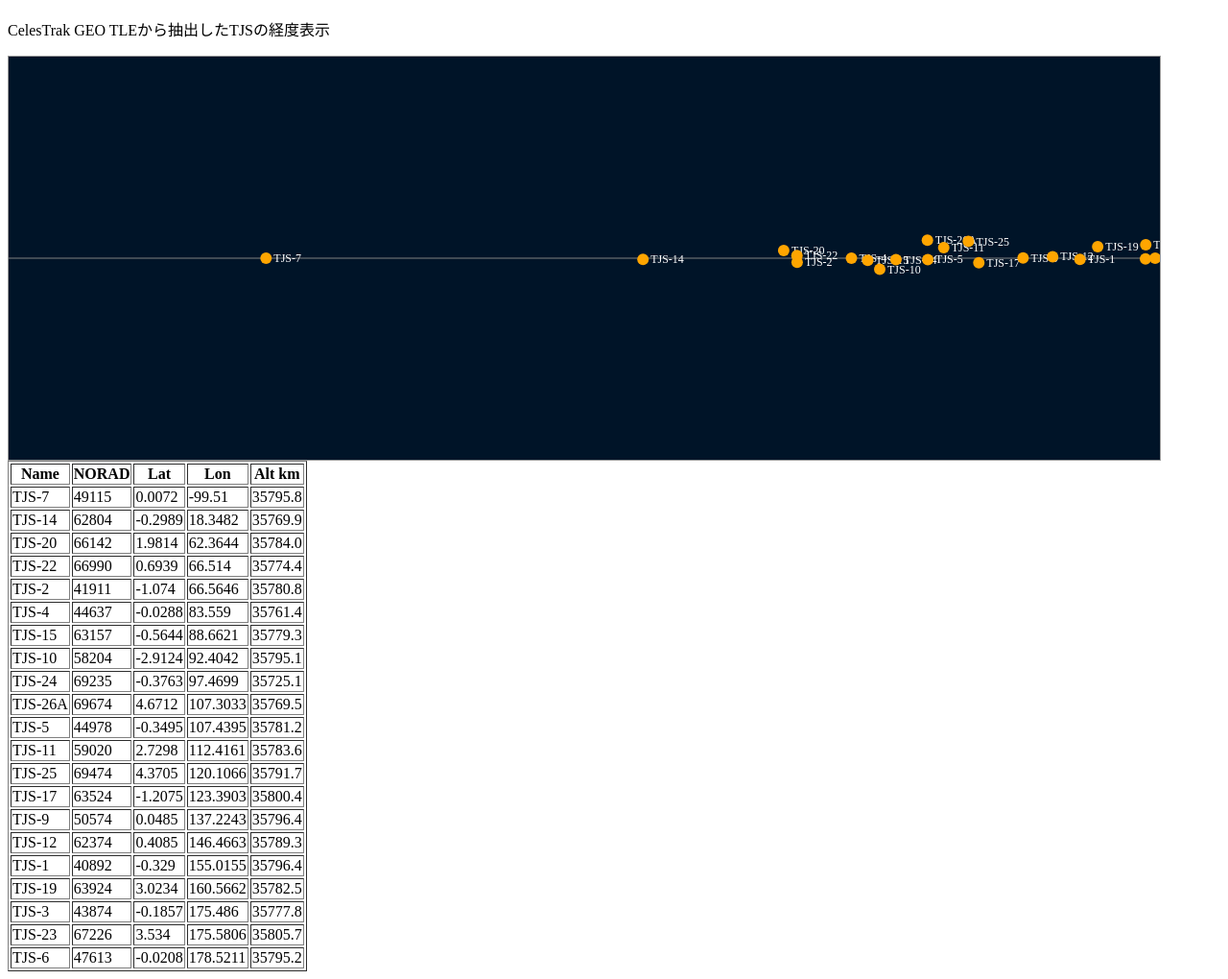
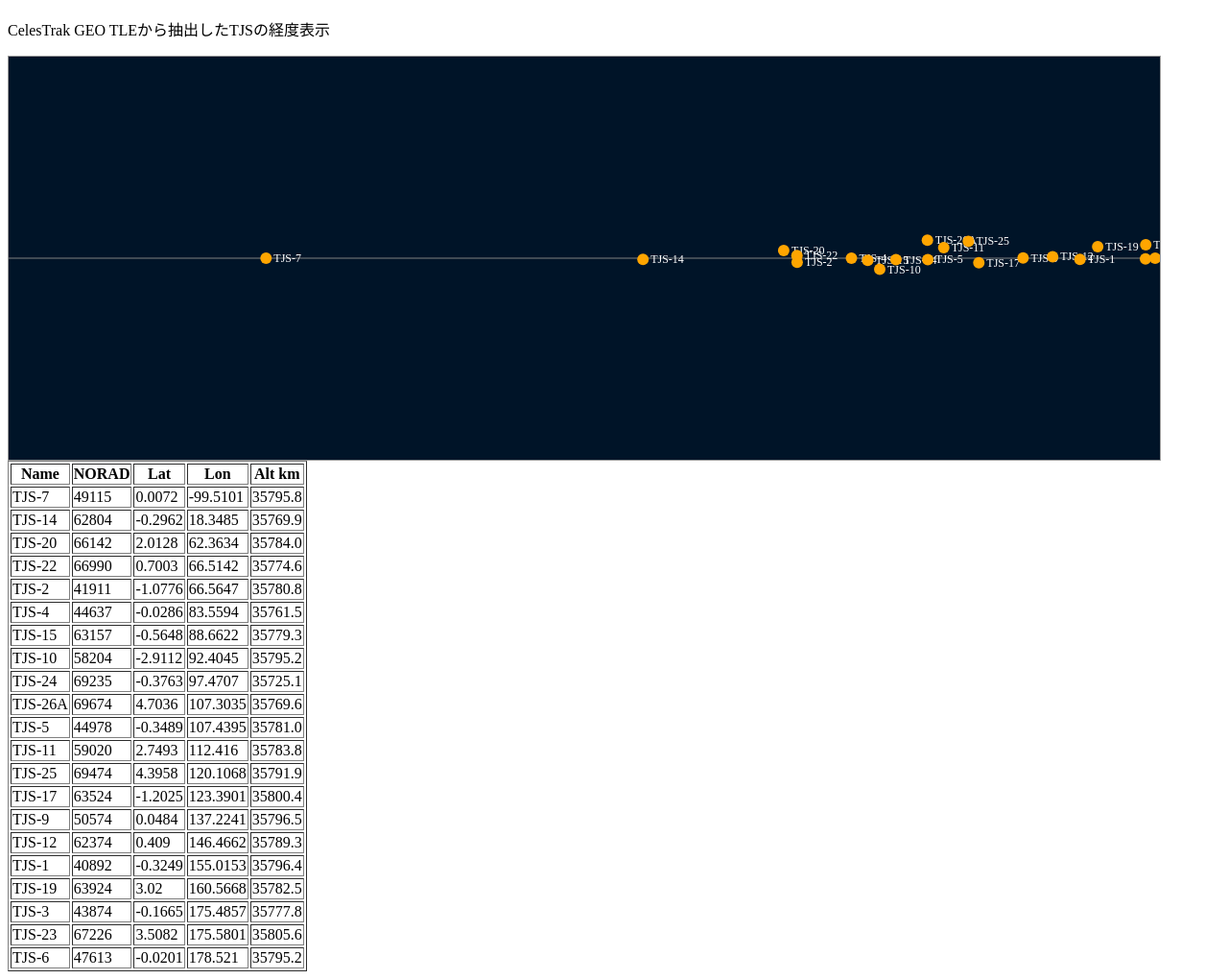
Before and after one commit to butagorilla1182/tjs_geo_control, a plain HTML site: page tjs_geo.html in a window 1280 px wide. Shown: the part 48-1068 px from the top of the page at 96% size. Drawn offline with Linux system fonts and the light colour scheme.

Commit message:
Update TJS GEO data

```diff
--- a/tjs_geo.html
+++ b/tjs_geo.html
@@ -3,48 +3,48 @@
 <p>CelesTrak GEO TLEから抽出したTJSの経度表示</p>
 <svg width="1200" height="420" style="background:#001428;border:1px solid #999">
 <line x1="0" y1="210" x2="1200" y2="210" stroke="gray"/>
-<circle cx="268.3" cy="210.0" r="6" fill="orange"><title>TJS-7 lon -99.51</title></circle><text x="276.3" y="214.0" fill="white" font-size="12">TJS-7</text>
-<circle cx="661.2" cy="211.2" r="6" fill="orange"><title>TJS-14 lon 18.3482</title></circle><text x="669.2" y="215.2" fill="white" font-size="12">TJS-14</text>
-<circle cx="807.9" cy="202.1" r="6" fill="orange"><title>TJS-20 lon 62.3644</title></circle><text x="815.9" y="206.1" fill="white" font-size="12">TJS-20</text>
-<circle cx="821.7" cy="207.2" r="6" fill="orange"><title>TJS-22 lon 66.514</title></circle><text x="829.7" y="211.2" fill="white" font-size="12">TJS-22</text>
-<circle cx="821.9" cy="214.3" r="6" fill="orange"><title>TJS-2 lon 66.5646</title></circle><text x="829.9" y="218.3" fill="white" font-size="12">TJS-2</text>
-<circle cx="878.5" cy="210.1" r="6" fill="orange"><title>TJS-4 lon 83.559</title></circle><text x="886.5" y="214.1" fill="white" font-size="12">TJS-4</text>
-<circle cx="895.5" cy="212.3" r="6" fill="orange"><title>TJS-15 lon 88.6621</title></circle><text x="903.5" y="216.3" fill="white" font-size="12">TJS-15</text>
-<circle cx="908.0" cy="221.6" r="6" fill="orange"><title>TJS-10 lon 92.4042</title></circle><text x="916.0" y="225.6" fill="white" font-size="12">TJS-10</text>
-<circle cx="924.9" cy="211.5" r="6" fill="orange"><title>TJS-24 lon 97.4699</title></circle><text x="932.9" y="215.5" fill="white" font-size="12">TJS-24</text>
-<circle cx="957.7" cy="191.3" r="6" fill="orange"><title>TJS-26A lon 107.3033</title></circle><text x="965.7" y="195.3" fill="white" font-size="12">TJS-26A</text>
+<circle cx="268.3" cy="210.0" r="6" fill="orange"><title>TJS-7 lon -99.5101</title></circle><text x="276.3" y="214.0" fill="white" font-size="12">TJS-7</text>
+<circle cx="661.2" cy="211.2" r="6" fill="orange"><title>TJS-14 lon 18.3485</title></circle><text x="669.2" y="215.2" fill="white" font-size="12">TJS-14</text>
+<circle cx="807.9" cy="201.9" r="6" fill="orange"><title>TJS-20 lon 62.3634</title></circle><text x="815.9" y="205.9" fill="white" font-size="12">TJS-20</text>
+<circle cx="821.7" cy="207.2" r="6" fill="orange"><title>TJS-22 lon 66.5142</title></circle><text x="829.7" y="211.2" fill="white" font-size="12">TJS-22</text>
+<circle cx="821.9" cy="214.3" r="6" fill="orange"><title>TJS-2 lon 66.5647</title></circle><text x="829.9" y="218.3" fill="white" font-size="12">TJS-2</text>
+<circle cx="878.5" cy="210.1" r="6" fill="orange"><title>TJS-4 lon 83.5594</title></circle><text x="886.5" y="214.1" fill="white" font-size="12">TJS-4</text>
+<circle cx="895.5" cy="212.3" r="6" fill="orange"><title>TJS-15 lon 88.6622</title></circle><text x="903.5" y="216.3" fill="white" font-size="12">TJS-15</text>
+<circle cx="908.0" cy="221.6" r="6" fill="orange"><title>TJS-10 lon 92.4045</title></circle><text x="916.0" y="225.6" fill="white" font-size="12">TJS-10</text>
+<circle cx="924.9" cy="211.5" r="6" fill="orange"><title>TJS-24 lon 97.4707</title></circle><text x="932.9" y="215.5" fill="white" font-size="12">TJS-24</text>
+<circle cx="957.7" cy="191.2" r="6" fill="orange"><title>TJS-26A lon 107.3035</title></circle><text x="965.7" y="195.2" fill="white" font-size="12">TJS-26A</text>
 <circle cx="958.1" cy="211.4" r="6" fill="orange"><title>TJS-5 lon 107.4395</title></circle><text x="966.1" y="215.4" fill="white" font-size="12">TJS-5</text>
-<circle cx="974.7" cy="199.1" r="6" fill="orange"><title>TJS-11 lon 112.4161</title></circle><text x="982.7" y="203.1" fill="white" font-size="12">TJS-11</text>
-<circle cx="1000.4" cy="192.5" r="6" fill="orange"><title>TJS-25 lon 120.1066</title></circle><text x="1008.4" y="196.5" fill="white" font-size="12">TJS-25</text>
-<circle cx="1011.3" cy="214.8" r="6" fill="orange"><title>TJS-17 lon 123.3903</title></circle><text x="1019.3" y="218.8" fill="white" font-size="12">TJS-17</text>
-<circle cx="1057.4" cy="209.8" r="6" fill="orange"><title>TJS-9 lon 137.2243</title></circle><text x="1065.4" y="213.8" fill="white" font-size="12">TJS-9</text>
-<circle cx="1088.2" cy="208.4" r="6" fill="orange"><title>TJS-12 lon 146.4663</title></circle><text x="1096.2" y="212.4" fill="white" font-size="12">TJS-12</text>
-<circle cx="1116.7" cy="211.3" r="6" fill="orange"><title>TJS-1 lon 155.0155</title></circle><text x="1124.7" y="215.3" fill="white" font-size="12">TJS-1</text>
-<circle cx="1135.2" cy="197.9" r="6" fill="orange"><title>TJS-19 lon 160.5662</title></circle><text x="1143.2" y="201.9" fill="white" font-size="12">TJS-19</text>
-<circle cx="1185.0" cy="210.7" r="6" fill="orange"><title>TJS-3 lon 175.486</title></circle><text x="1193.0" y="214.7" fill="white" font-size="12">TJS-3</text>
-<circle cx="1185.3" cy="195.9" r="6" fill="orange"><title>TJS-23 lon 175.5806</title></circle><text x="1193.3" y="199.9" fill="white" font-size="12">TJS-23</text>
-<circle cx="1195.1" cy="210.1" r="6" fill="orange"><title>TJS-6 lon 178.5211</title></circle><text x="1203.1" y="214.1" fill="white" font-size="12">TJS-6</text>
+<circle cx="974.7" cy="199.0" r="6" fill="orange"><title>TJS-11 lon 112.416</title></circle><text x="982.7" y="203.0" fill="white" font-size="12">TJS-11</text>
+<circle cx="1000.4" cy="192.4" r="6" fill="orange"><title>TJS-25 lon 120.1068</title></circle><text x="1008.4" y="196.4" fill="white" font-size="12">TJS-25</text>
+<circle cx="1011.3" cy="214.8" r="6" fill="orange"><title>TJS-17 lon 123.3901</title></circle><text x="1019.3" y="218.8" fill="white" font-size="12">TJS-17</text>
+<circle cx="1057.4" cy="209.8" r="6" fill="orange"><title>TJS-9 lon 137.2241</title></circle><text x="1065.4" y="213.8" fill="white" font-size="12">TJS-9</text>
+<circle cx="1088.2" cy="208.4" r="6" fill="orange"><title>TJS-12 lon 146.4662</title></circle><text x="1096.2" y="212.4" fill="white" font-size="12">TJS-12</text>
+<circle cx="1116.7" cy="211.3" r="6" fill="orange"><title>TJS-1 lon 155.0153</title></circle><text x="1124.7" y="215.3" fill="white" font-size="12">TJS-1</text>
+<circle cx="1135.2" cy="197.9" r="6" fill="orange"><title>TJS-19 lon 160.5668</title></circle><text x="1143.2" y="201.9" fill="white" font-size="12">TJS-19</text>
+<circle cx="1185.0" cy="210.7" r="6" fill="orange"><title>TJS-3 lon 175.4857</title></circle><text x="1193.0" y="214.7" fill="white" font-size="12">TJS-3</text>
+<circle cx="1185.3" cy="196.0" r="6" fill="orange"><title>TJS-23 lon 175.5801</title></circle><text x="1193.3" y="200.0" fill="white" font-size="12">TJS-23</text>
+<circle cx="1195.1" cy="210.1" r="6" fill="orange"><title>TJS-6 lon 178.521</title></circle><text x="1203.1" y="214.1" fill="white" font-size="12">TJS-6</text>
 </svg>
 <table border="1"><tr><th>Name</th><th>NORAD</th><th>Lat</th><th>Lon</th><th>Alt km</th></tr>
-<tr><td>TJS-7</td><td>49115</td><td>0.0072</td><td>-99.51</td><td>35795.8</td></tr>
-<tr><td>TJS-14</td><td>62804</td><td>-0.2989</td><td>18.3482</td><td>35769.9</td></tr>
-<tr><td>TJS-20</td><td>66142</td><td>1.9814</td><td>62.3644</td><td>35784.0</td></tr>
-<tr><td>TJS-22</td><td>66990</td><td>0.6939</td><td>66.514</td><td>35774.4</td></tr>
-<tr><td>TJS-2</td><td>41911</td><td>-1.074</td><td>66.5646</td><td>35780.8</td></tr>
-<tr><td>TJS-4</td><td>44637</td><td>-0.0288</td><td>83.559</td><td>35761.4</td></tr>
-<tr><td>TJS-15</td><td>63157</td><td>-0.5644</td><td>88.6621</td><td>35779.3</td></tr>
-<tr><td>TJS-10</td><td>58204</td><td>-2.9124</td><td>92.4042</td><td>35795.1</td></tr>
-<tr><td>TJS-24</td><td>69235</td><td>-0.3763</td><td>97.4699</td><td>35725.1</td></tr>
-<tr><td>TJS-26A</td><td>69674</td><td>4.6712</td><td>107.3033</td><td>35769.5</td></tr>
-<tr><td>TJS-5</td><td>44978</td><td>-0.3495</td><td>107.4395</td><td>35781.2</td></tr>
-<tr><td>TJS-11</td><td>59020</td><td>2.7298</td><td>112.4161</td><td>35783.6</td></tr>
-<tr><td>TJS-25</td><td>69474</td><td>4.3705</td><td>120.1066</td><td>35791.7</td></tr>
-<tr><td>TJS-17</td><td>63524</td><td>-1.2075</td><td>123.3903</td><td>35800.4</td></tr>
-<tr><td>TJS-9</td><td>50574</td><td>0.0485</td><td>137.2243</td><td>35796.4</td></tr>
-<tr><td>TJS-12</td><td>62374</td><td>0.4085</td><td>146.4663</td><td>35789.3</td></tr>
-<tr><td>TJS-1</td><td>40892</td><td>-0.329</td><td>155.0155</td><td>35796.4</td></tr>
-<tr><td>TJS-19</td><td>63924</td><td>3.0234</td><td>160.5662</td><td>35782.5</td></tr>
-<tr><td>TJS-3</td><td>43874</td><td>-0.1857</td><td>175.486</td><td>35777.8</td></tr>
-<tr><td>TJS-23</td><td>67226</td><td>3.534</td><td>175.5806</td><td>35805.7</td></tr>
-<tr><td>TJS-6</td><td>47613</td><td>-0.0208</td><td>178.5211</td><td>35795.2</td></tr>
+<tr><td>TJS-7</td><td>49115</td><td>0.0072</td><td>-99.5101</td><td>35795.8</td></tr>
+<tr><td>TJS-14</td><td>62804</td><td>-0.2962</td><td>18.3485</td><td>35769.9</td></tr>
+<tr><td>TJS-20</td><td>66142</td><td>2.0128</td><td>62.3634</td><td>35784.0</td></tr>
+<tr><td>TJS-22</td><td>66990</td><td>0.7003</td><td>66.5142</td><td>35774.6</td></tr>
+<tr><td>TJS-2</td><td>41911</td><td>-1.0776</td><td>66.5647</td><td>35780.8</td></tr>
+<tr><td>TJS-4</td><td>44637</td><td>-0.0286</td><td>83.5594</td><td>35761.5</td></tr>
+<tr><td>TJS-15</td><td>63157</td><td>-0.5648</td><td>88.6622</td><td>35779.3</td></tr>
+<tr><td>TJS-10</td><td>58204</td><td>-2.9112</td><td>92.4045</td><td>35795.2</td></tr>
+<tr><td>TJS-24</td><td>69235</td><td>-0.3763</td><td>97.4707</td><td>35725.1</td></tr>
+<tr><td>TJS-26A</td><td>69674</td><td>4.7036</td><td>107.3035</td><td>35769.6</td></tr>
+<tr><td>TJS-5</td><td>44978</td><td>-0.3489</td><td>107.4395</td><td>35781.0</td></tr>
+<tr><td>TJS-11</td><td>59020</td><td>2.7493</td><td>112.416</td><td>35783.8</td></tr>
+<tr><td>TJS-25</td><td>69474</td><td>4.3958</td><td>120.1068</td><td>35791.9</td></tr>
+<tr><td>TJS-17</td><td>63524</td><td>-1.2025</td><td>123.3901</td><td>35800.4</td></tr>
+<tr><td>TJS-9</td><td>50574</td><td>0.0484</td><td>137.2241</td><td>35796.5</td></tr>
+<tr><td>TJS-12</td><td>62374</td><td>0.409</td><td>146.4662</td><td>35789.3</td></tr>
+<tr><td>TJS-1</td><td>40892</td><td>-0.3249</td><td>155.0153</td><td>35796.4</td></tr>
+<tr><td>TJS-19</td><td>63924</td><td>3.02</td><td>160.5668</td><td>35782.5</td></tr>
+<tr><td>TJS-3</td><td>43874</td><td>-0.1665</td><td>175.4857</td><td>35777.8</td></tr>
+<tr><td>TJS-23</td><td>67226</td><td>3.5082</td><td>175.5801</td><td>35805.6</td></tr>
+<tr><td>TJS-6</td><td>47613</td><td>-0.0201</td><td>178.521</td><td>35795.2</td></tr>
 </table></body></html>
```
Also changed, not shown: tjs_geo.csv (+21 -21 lines), tjs_map.html (+1 -1 lines), last_updated.txt.
